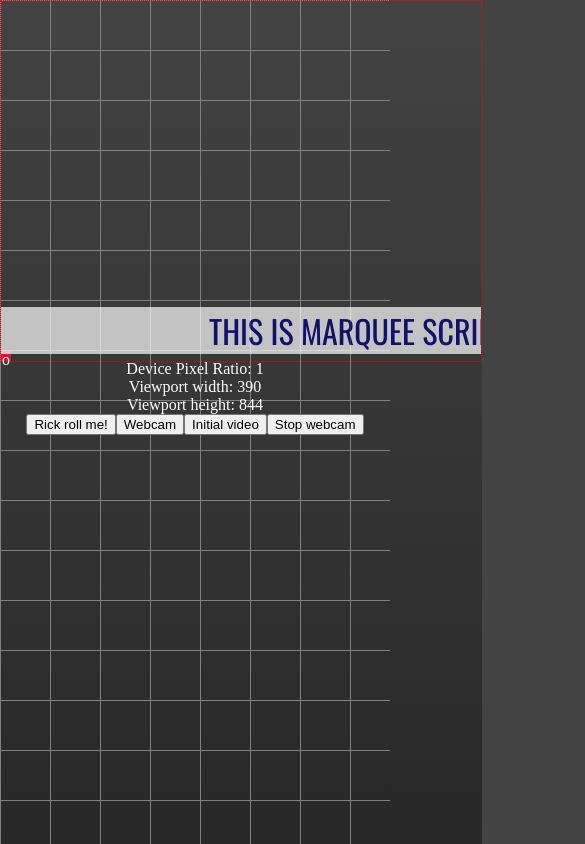
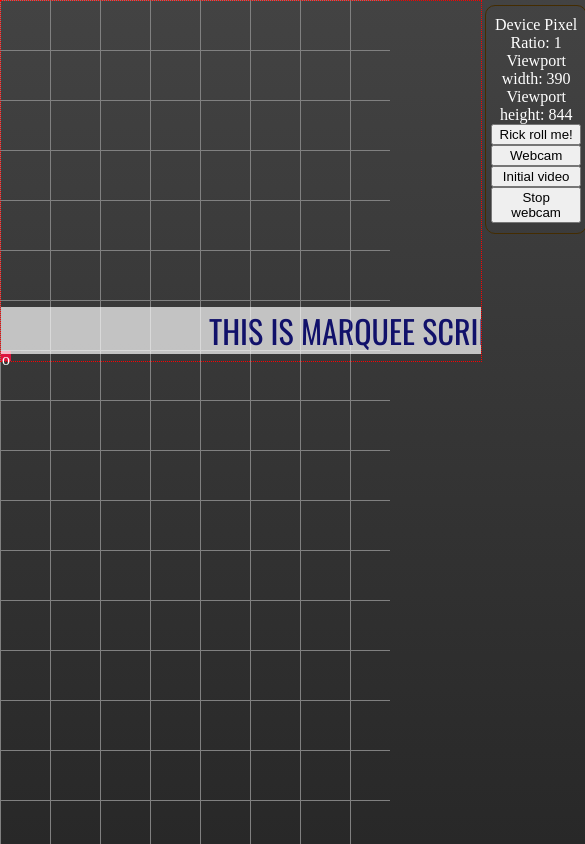
Before and after one commit to nev3rm0re/device-info, a React (Create React App) app: page / in a window 390 px wide. Shown: the whole page, 585 px wide, since content can reach past the window. Built offline with nearby package versions, Linux system fonts and the light colour scheme.

Commit message:
Move stuff into more or less a grid. Now to make it responsive!

```diff
--- a/src/App.css
+++ b/src/App.css
@@ -2,17 +2,45 @@
 
 .App {
   text-align: center;
+  height: 100vh;
+  display: grid;
+  grid-template-columns: [viewport] 480px [toolbar] auto;
 }
 
-.App-logo {
-  height: 40vmin;
-  pointer-events: none;
+.App .viewport {
+  grid-column: viewport;
+  overflow: scroll;
 }
 
-@media (prefers-reduced-motion: no-preference) {
-  .App-logo {
-    animation: App-logo-spin infinite 20s linear;
-  }
+.App .toolbar {
+  grid-column: toolbar;
+  display: flex;
+  flex-direction: column;
+}
+
+/*
+This describes how the Tool element of Toolbar is going to look like
+*/
+.toolbar .tool {
+  width: 100%;
+  flex-basis: 100% auto;
+  margin: 5px 5px;
+  padding: 10px 5px;
+  border-radius: 10px;
+  border: 1px solid rgb(68, 44, 0);
+  display: flex;
+  align-items: justify-content;
+  justify-content: space-between;
+}
+
+.toolbar .tool.column {
+  flex-direction: column;
+}
+
+.tool .label {
+  flex-basis: 50%;
+  display: inline-block;
+  text-align: left;
 }
 
 .overlay {
--- a/src/App.js
+++ b/src/App.js
@@ -50,17 +50,18 @@ function App() {
 
   function stopWebcam(stream) {
     const tracks = stream.getTracks();
+    if (tracks) {
       tracks.forEach(track => {
-      track.stop((...args) => {
-        return 1;
+        track.stop();
       });
-    });
+
+    }
     setStream(null);
   }
 
   return (
     <div className="App" id="content">
-      <div className="PlayerArea" style={{ width: 480 }}>
+      <div className="viewport PlayerArea" style={{ width: 480 }}>
         <ReactPlayer url={stream || playURL} playing={playing} width={480} />
         <div className="overlay">
           <div className="nomad">o</div>
@@ -70,6 +71,7 @@ function App() {
         </div>
       </div>
       <div className="toolbar">
+        <div className="tool column">
           Device Pixel Ratio: {dimensions.devicePixelRatio}<br />
           Viewport width: {dimensions.viewportWidth}<br />
           Viewport height: {dimensions.viewportHeight}<br />
@@ -79,7 +81,8 @@ function App() {
           <button onClick={() => setPlayURL(initialURL)}>Initial video</button>
           <button onClick={() => stopWebcam(stream)}>Stop webcam</button>
         </div>
-    </div >
+      </div>
+    </div>
   );
 }
 
```
Lines whose indentation alone changed are shown as unchanged.
